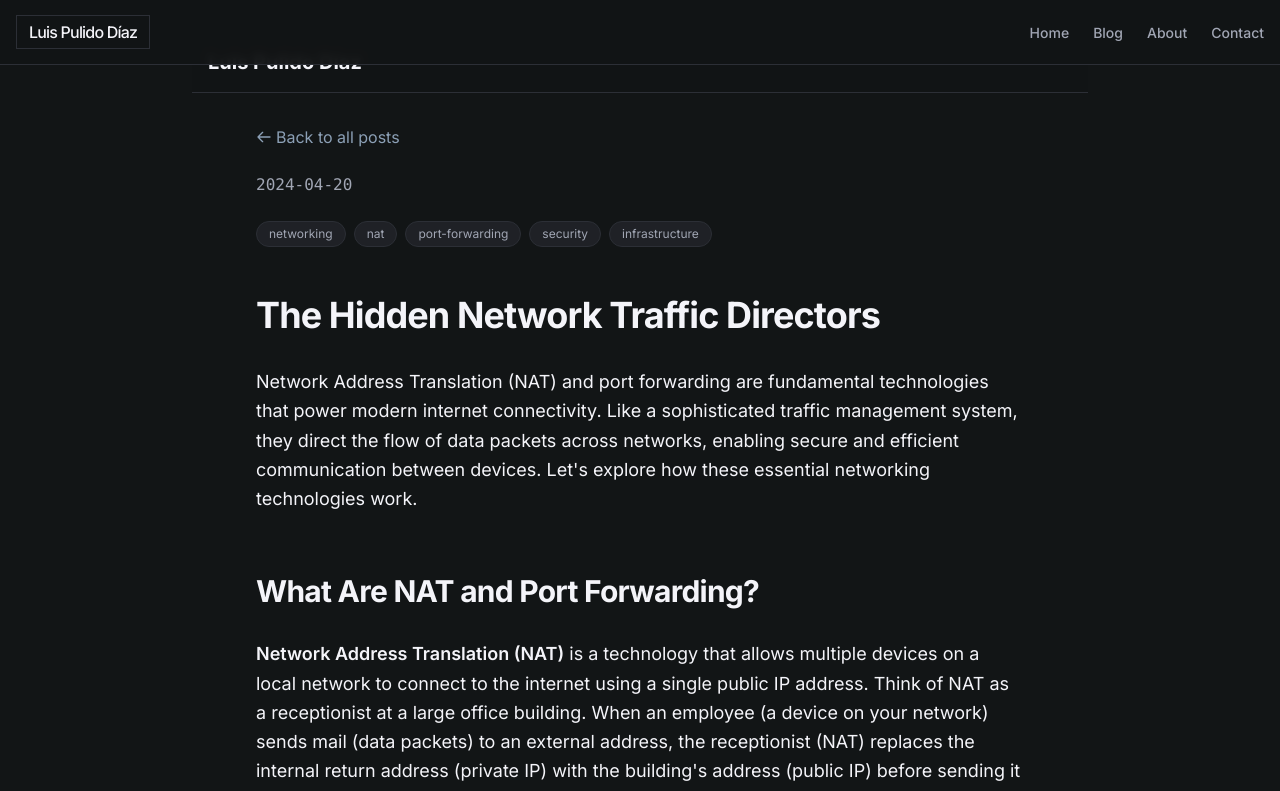
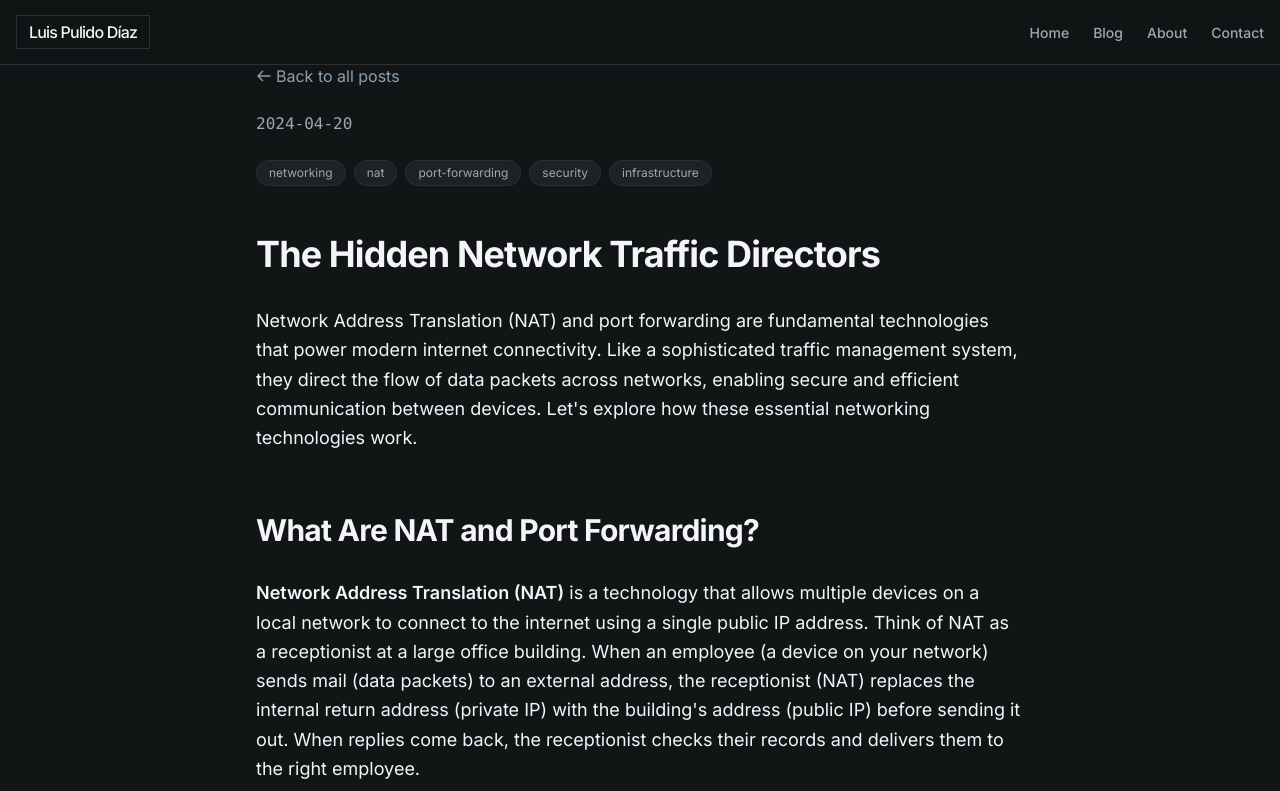
Before and after one commit to lpolish/luispulidocom-new-blog, a Next.js app: page /blog/hidden-network-traffic-directors in a window 1280 px wide. Shown: the top 791 px of the page. Built offline with nearby package versions, Linux system fonts and the light colour scheme.

Commit message:
refactor: simplify blog layout by removing unnecessary header

```diff
--- a/src/app/blog/layout.tsx
+++ b/src/app/blog/layout.tsx
@@ -7,13 +7,6 @@ export default function BlogLayout({
 }) {
   return (
     <div className="min-h-screen">
-      <header className="sticky top-0 z-50 bg-background/80 backdrop-blur-sm border-b border-border">
-        <div className="max-w-4xl mx-auto px-4 py-4 flex justify-between items-center">
-          <Link href="/" className="text-xl font-bold hover:text-accent transition-colors">
-            Luis Pulido Díaz
-          </Link>
-        </div>
-      </header>
       <main className="py-8">
         {children}
       </main>
```
